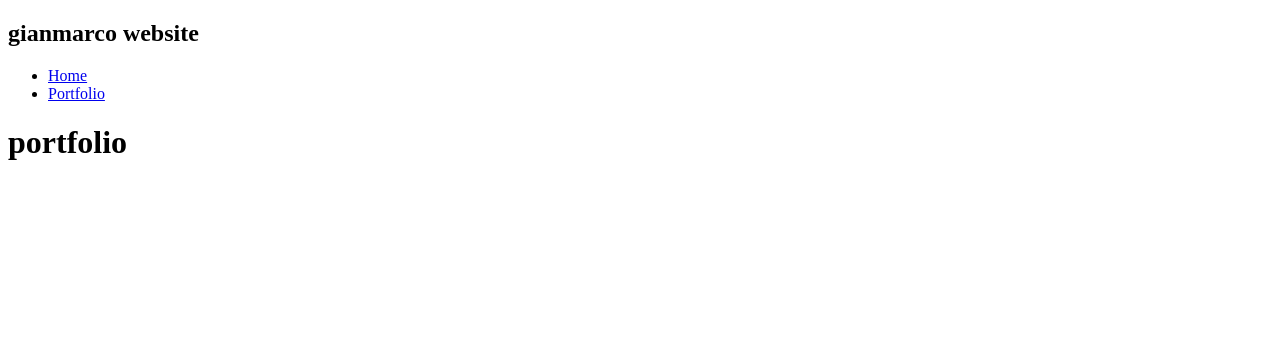
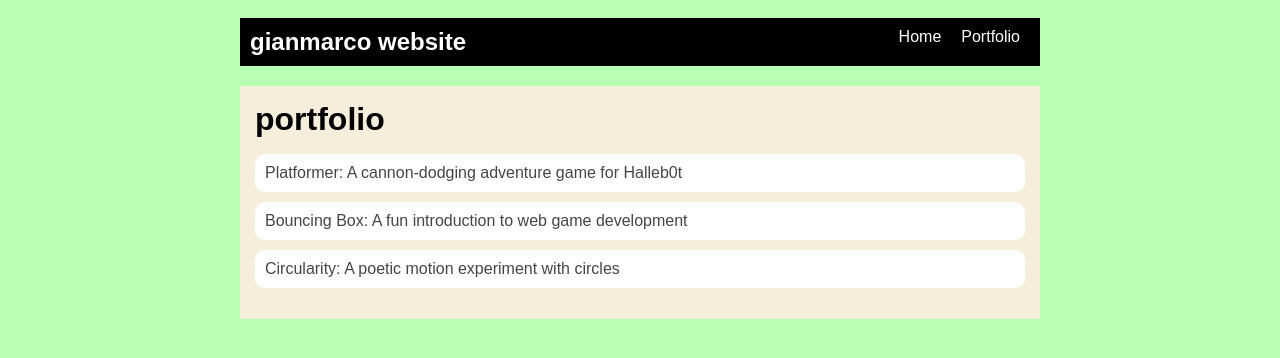
Before and after one commit to gianmarco42/gianmarco42.github.io, a plain HTML site: page portfolio.html in a window 1280 px wide. Drawn offline with Linux system fonts and the light colour scheme.

Commit message:
add portfolio page to website

```diff
--- a/portfolio.html
+++ b/portfolio.html
@@ -2,6 +2,7 @@
 <html>
     <head>
         <title>gianmarco website</title>
+        <link rel="stylesheet" href="style.css">
     </head>
 
     <body>
@@ -22,7 +23,15 @@
                 <div class="content">
                     <h1>portfolio</h1>
                     <ul id="portfolio">
-
+                        <li>
+                            <a href="fsd-projects/platformer/">Platformer: A cannon-dodging adventure game for Halleb0t</a>
+                        </li>
+                        <li>
+                            <a href="fsd-projects/bouncing-box/">Bouncing Box: A fun introduction to web game development</a>
+                        </li>
+                        <li>
+                            <a href="fsd-projects/circularity/">Circularity: A poetic motion experiment with circles</a>
+                        </li>
                     </ul>
                 </div>
             </main>
--- a/style.css
+++ b/style.css
@@ -75,3 +75,28 @@ main {
 h2, h3 {
     margin: 0px;
 }
+
+.content h1 {
+  color: black;
+}
+
+#portfolio {
+  list-style-type: none;
+  padding-left: 0;
+}
+
+#portfolio li {
+  background: #fff;
+  padding: 10px;
+  border-radius: 10px;
+  margin-bottom: 10px;
+}
+
+#portfolio li:hover {
+  background: #eee;
+}
+
+#portfolio a {
+  text-decoration: none;
+  color: #454545;
+}
```
Also changed, not shown: index.html (+1 -1 lines).
